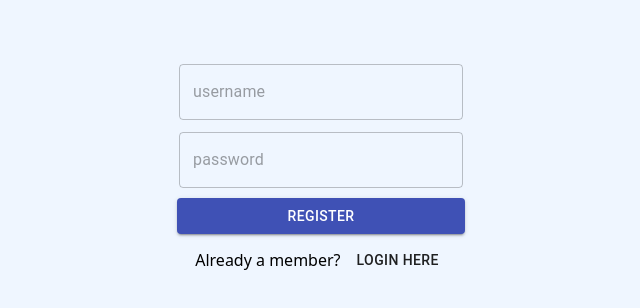
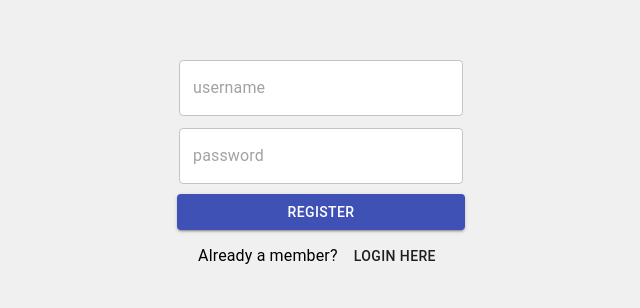
Before and after one commit to IsraelGuillermo/chatApp, a React (Vite) app in the folder chatApp/client/: page / in a window 1280 px wide. Shown: the part 206-514 px from the top of the page, without its empty margins (319-959 px from the left). Built offline with nearby package versions, Linux system fonts and the light colour scheme; no server answers.

Commit message:
updates styles on registerLoginForm

```diff
--- a/chatApp/client/src/RegisterAndLoginForm.tsx
+++ b/chatApp/client/src/RegisterAndLoginForm.tsx
@@ -1,7 +1,42 @@
-import { useContext, useState } from 'react';
+import { FormEvent, useContext, useState } from 'react';
 import axios from 'axios';
 import { UserContext } from './UserContext';
 import { Box, TextField, Button, Typography } from '@material-ui/core';
+import { makeStyles } from '@material-ui/core/styles';
+const useStyles = makeStyles((theme) => ({
+  container: {
+    height: '100vh',
+    display: 'flex',
+    alignItems: 'center',
+    justifyContent: 'center',
+    backgroundColor: '#F0F0F0'
+  },
+  input: {
+    background: theme.palette.common.white
+  },
+  form: {
+    width: '18rem',
+    marginRight: 'auto',
+    marginLeft: 'auto',
+    marginBottom: '3.5rem'
+  },
+  errorContainer: {
+    marginBottom: '1rem',
+    textAlign: 'center'
+  },
+  textInput: {
+    padding: 2,
+    marginBottom: 8
+  },
+  messageContainer: {
+    display: 'flex',
+    alignItems: 'center',
+    justifyContent: 'center'
+  },
+  typography: {
+    marginRight: 8
+  }
+}));
 
 export default function RegisterAndLoginForm() {
   const [username, setUsername] = useState('');
@@ -12,8 +47,8 @@ export default function RegisterAndLoginForm() {
   const [usernameTaken, setUsernameTake] = useState(false);
   const [incorrectLogin, setIncorrectLogin] = useState(false);
   const { setLoggedInUser, setId } = useContext(UserContext);
-
-  const handleSubmit = async (e: any) => {
+  const classes = useStyles();
+  const handleSubmit = async (e: FormEvent<HTMLFormElement>) => {
     e.preventDefault();
     const url = isLoginOrRegister === 'register' ? 'register' : 'login';
     if (username !== '' && password !== '') {
@@ -39,10 +74,10 @@ export default function RegisterAndLoginForm() {
   };
 
   return (
-    <Box className='bg-blue-50 h-screen flex items-center'>
-      <form className='w-72 mx-auto mb-12' onSubmit={handleSubmit}>
+    <Box className={classes.container}>
+      <form className={classes.form} onSubmit={handleSubmit}>
         {incorrectLogin && (
-          <Box className='text-center mb-4'>
+          <Box className={classes.errorContainer}>
             <Typography variant='body1' color='error'>
               Incorrect Username or Password.{' '}
             </Typography>
@@ -53,7 +88,7 @@ export default function RegisterAndLoginForm() {
           variant='outlined'
           size='medium'
           fullWidth
-          style={{ padding: 2, marginBottom: 8 }}
+          className={classes.textInput}
           type='text'
           value={username}
           onChange={(e) => setUsername(e.target.value)}
@@ -63,11 +98,12 @@ export default function RegisterAndLoginForm() {
               ? 'Username Cannot be Empty'
               : '' || (usernameTaken && 'User already exists')
           }
+          InputProps={{ className: classes.input }}
         />
         <TextField
           error={passwordError}
           variant='outlined'
-          style={{ padding: 2, marginBottom: 8 }}
+          className={classes.textInput}
           fullWidth
           type='password'
           value={password}
@@ -76,20 +112,17 @@ export default function RegisterAndLoginForm() {
           helperText={
             passwordError && password === '' ? 'Password Cannot be Empty' : ''
           }
+          InputProps={{ className: classes.input }}
         />
         <Button fullWidth color='primary' variant='contained' type='submit'>
           {isLoginOrRegister === 'register' ? 'Register' : 'Login'}
         </Button>
         <Box className='text-center mt-2'>
           {isLoginOrRegister === 'register' ? (
-            <Box
-              style={{
-                display: 'flex',
-                alignItems: 'center',
-                justifyContent: 'center'
-              }}
-            >
-              <Box style={{ marginRight: 8 }}>Already a member?</Box>
+            <Box className={classes.messageContainer}>
+              <Typography className={classes.typography}>
+                Already a member?
+              </Typography>
 
               <Button
                 variant='text'
@@ -99,14 +132,10 @@ export default function RegisterAndLoginForm() {
               </Button>
             </Box>
           ) : (
-            <Box
-              style={{
-                display: 'flex',
-                alignItems: 'center',
-                justifyContent: 'center'
-              }}
-            >
-              <Box style={{ marginRight: 8 }}>Dont have an account?</Box>
+            <Box className={classes.messageContainer}>
+              <Typography className={classes.typography}>
+                Dont have an account?
+              </Typography>
               <Button
                 variant='text'
                 onClick={() => setIsLoginOrRegister('register')}
```
